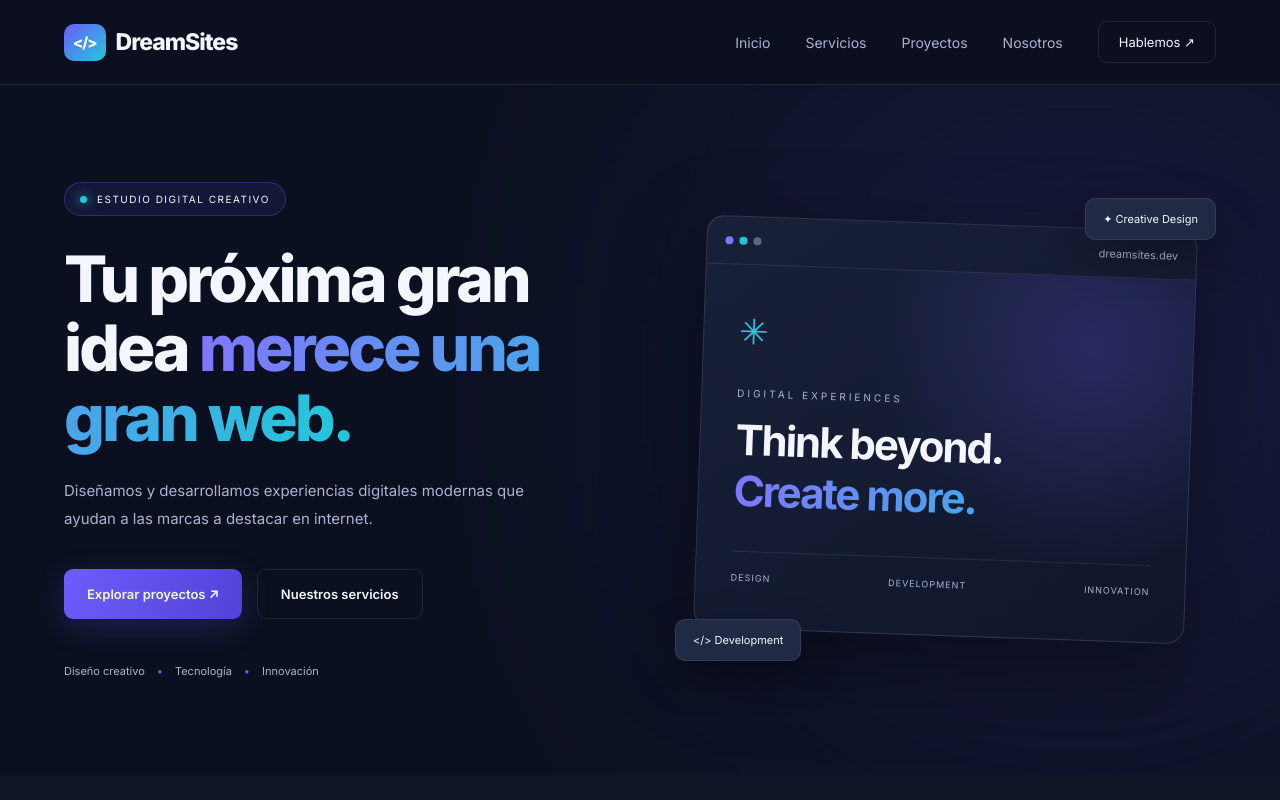
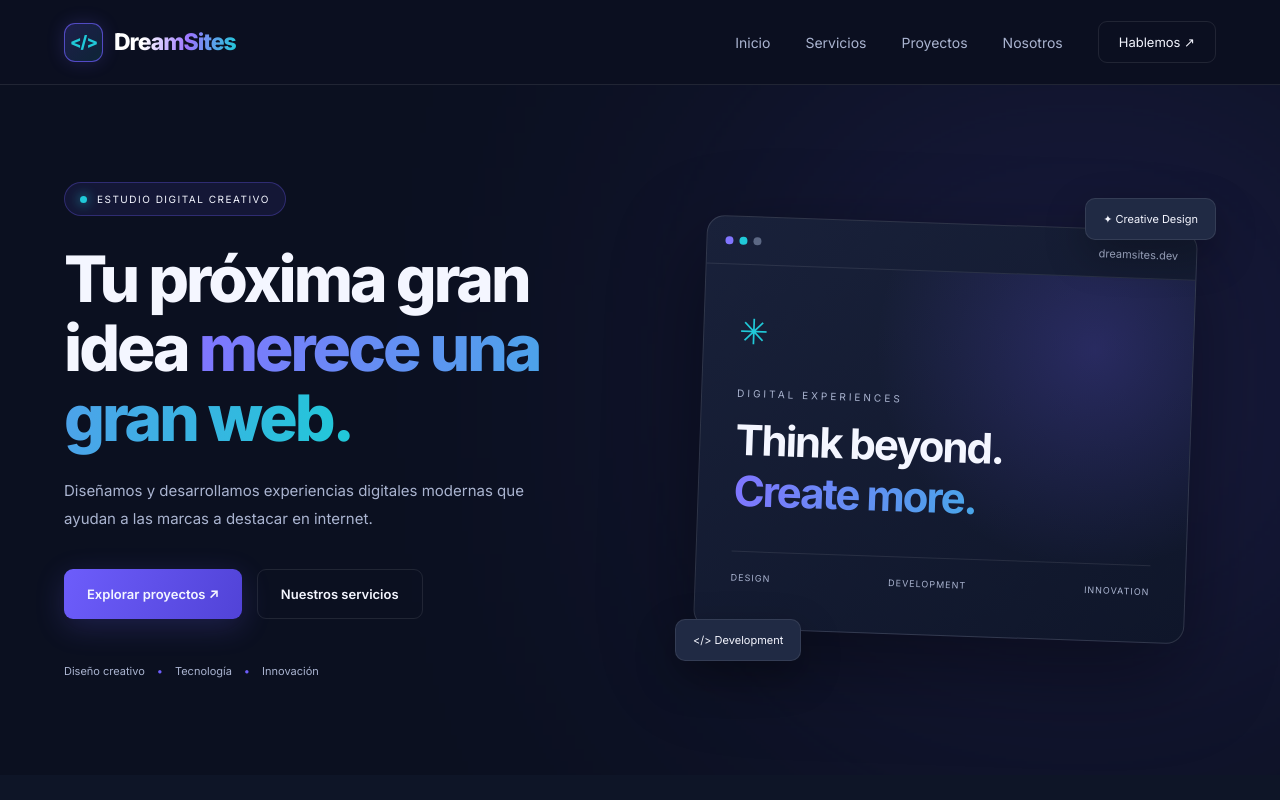
Before and after one commit to dreamsites-studio/dreamsites, a plain HTML site: page index.html in a window 1280 px wide. Shown: the top 800 px of the page. Drawn offline with Linux system fonts and the light colour scheme.

Commit message:
Add files via upload

```diff
--- a/index.html
+++ b/index.html
@@ -25,10 +25,10 @@
 <header class="navbar">
     <div class="container nav-content">
 
-        <a href="#" class="logo">
-            <span class="logo-icon">&lt;/&gt;</span>
-            DreamSites
-        </a>
+        <a href="#inicio" class="logo">
+    <span class="logo-icon">&lt;/&gt;</span>
+    <span class="logo-word">DreamSites</span>
+</a>
 
         <div class="nav-menu" id="nav-menu">
 
--- a/styles.css
+++ b/styles.css
@@ -1105,3 +1105,40 @@ a {
         flex-direction: column;
     }
 }
+
+/* IDENTIDAD OFICIAL DREAMSITES */
+
+.logo {
+    display: inline-flex;
+    align-items: center;
+    gap: 11px;
+    text-decoration: none;
+    font-size: 23px;
+    font-weight: 800;
+    letter-spacing: -1px;
+}
+
+.logo-icon {
+    display: flex;
+    align-items: center;
+    justify-content: center;
+    width: 39px;
+    height: 39px;
+    border: 1px solid rgba(109, 93, 251, .7);
+    border-radius: 11px;
+    color: #20c9d8;
+    background: linear-gradient(
+        135deg,
+        rgba(109, 93, 251, .2),
+        rgba(32, 201, 216, .12)
+    );
+    box-shadow: 0 0 18px rgba(109, 93, 251, .2);
+    font-size: 17px;
+}
+
+.logo-word {
+    background: linear-gradient(100deg, #ffffff 25%, #9b75ff 60%, #20c9d8 100%);
+    -webkit-background-clip: text;
+    background-clip: text;
+    color: transparent;
+}
```
